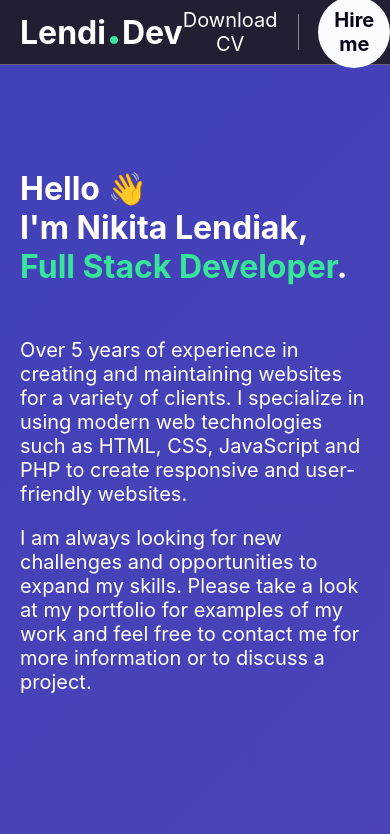
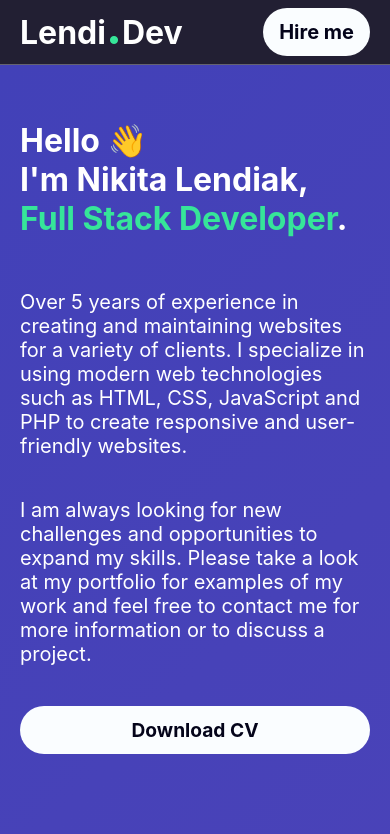
Before and after one commit to LendiDev/portfolio-website-v1, a React (Create React App) app: page / in a window 390 px wide. Shown: the top 834 px of the page. Built offline with nearby package versions, Linux system fonts and the light colour scheme.

Commit message:
add medium size screens responsiveness support

```diff
--- a/src/App.css
+++ b/src/App.css
@@ -22,6 +22,11 @@ main {
   --space-4: 1.25rem;
   --space-5: 1.5rem;
   --space-6: 1.75rem;
+  --space-7: 2rem;
+  --space-8: 2.25rem;
+  --space-9: 2.5rem;
+  --space-10: 2.75rem;
+  --space-20: 6rem;
 
   color: white;
 }
--- a/src/components/Footer/Footer.css
+++ b/src/components/Footer/Footer.css
@@ -38,3 +38,9 @@ footer {
     gap: 0px;
   }
 }
+
+@media only screen and (min-width: 60rem) and (max-width: 90rem) {
+  .contact-me-container {
+    padding: var(--space-2) var(--space-20);
+  }
+}
--- a/src/components/Header/Header.css
+++ b/src/components/Header/Header.css
@@ -32,9 +32,15 @@ header {
 }
 
 .nav-actions .regular-link:hover {
-  border-bottom: 3px solid #36E599;
+  border-bottom: 3px solid #36e599;
   padding-bottom: 5px;
   margin-top: 8px;
+}
+
+.header-download-cv {
+  display: flex;
+  align-items: center;
+  gap: 20px;
 }
 
 .horizontal-line {
@@ -60,8 +66,18 @@ header {
   font-size: 3rem;
 }
 
-@media (max-width: 25rem) {
+@media (max-width: 48rem) {
   #header-inner-container {
     height: 4rem;
   }
+
+  .header-download-cv {
+    display: none;
+  }
 }
+
+@media only screen and (min-width: 60rem) and (max-width: 90rem) {
+  #header-inner-container {
+    padding: 0 var(--space-20);
+  }
+}
--- a/src/components/Header/index.js
+++ b/src/components/Header/index.js
@@ -11,20 +11,19 @@ const Header = () => {
     <header>
       <div id="header-inner-container">
         <div className="header-logo">
-          <h1>Lendi<span className="text-accent">.</span>Dev</h1>
+          <h1>
+            Lendi<span className="text-accent">.</span>Dev
+          </h1>
         </div>
 
         <div className="nav-actions">
-          <a className="regular-link" href="#top" style={{ color: "white" }}>
-            Download CV
-          </a>
-          <div className="horizontal-line" />
+          <div className="header-download-cv">
+            <a className="regular-link" href="#top" style={{ color: "white" }}>
+              Download CV
+            </a>
+            <div className="horizontal-line" />
+          </div>
 
-          {/* <img
-            className="logo-image"
-            src="https://emojipedia-us.s3.amazonaws.com/source/microsoft-teams/337/smiling-face-with-sunglasses_1f60e.png"
-            alt="logo"
-          ></img> */}
           <Link
             className="btn"
             activeClass="active"
--- a/src/components/Main/Main.css
+++ b/src/components/Main/Main.css
@@ -24,15 +24,15 @@ section:nth-child(1) {
   margin-top: 4rem;
 }
 
+.download-cv {
+  display: none;
+}
+
 .section-round-bg {
   border-radius: 15px;
-  /* background-color: red; */
   display: flex;
   justify-content: center;
   flex-direction: column;
-  /* border: 1px solid rgba(255, 255, 255, 0.3); */
-  /* padding: var(--space-1) var(--space-6); */
-  /* box-shadow: 0px 15px 40px rgba(0,0,0,0.2); */
 }
 
 .portfolio-list {
@@ -145,6 +145,26 @@ section:nth-child(1) {
 }
 
 @media (max-width: 48rem) {
+
+  section:nth-child(1) {
+    margin-top: var(--space-3);
+  }
+
+  .download-cv {
+    display: block;
+    padding-top: 0;
+    margin-top: var(--space-4);
+  }
+
+  .download-cv a {
+    display: flex;
+    align-items: center;
+    justify-content: center;
+    width: 100%;
+    height: 3rem;
+    text-decoration: none;
+  }
+
   .portfolio-actions > * {
     width: 100%;
   }
@@ -161,3 +181,9 @@ section:nth-child(1) {
     transform:scale(1);
   }
 }
+
+@media only screen and (min-width: 60rem) and (max-width: 90rem) {
+  .Main-body {
+    padding: 0.5rem var(--space-20);
+  }
+}
--- a/src/components/Main/index.js
+++ b/src/components/Main/index.js
@@ -1,8 +1,6 @@
-import { useEffect } from "react";
 import "./Main.css";
 
 const Main = () => {
-
   return (
     <main className="body-container">
       <div className="Main-body">
@@ -17,14 +15,21 @@ const Main = () => {
             a variety of clients. I specialize in using modern web technologies
             such as HTML, CSS, JavaScript and PHP to create responsive and
             user-friendly websites.
-            <p>
-              I am always looking for new challenges and opportunities to expand
-              my skills. Please take a look at my portfolio for examples of my
-              work and feel free to contact me for more information or to
-              discuss a project.
-            </p>
           </p>
+          <p>
+            I am always looking for new challenges and opportunities to expand
+            my skills. Please take a look at my portfolio for examples of my
+            work and feel free to contact me for more information or to discuss
+            a project.
+          </p>
+
+          <div className="download-cv">
+            <a className="btn" href="#top">
+              Download CV
+            </a>
+          </div>
         </section>
+
         <section>
           <h2>My Skills</h2>
           <div className="badge">
```
